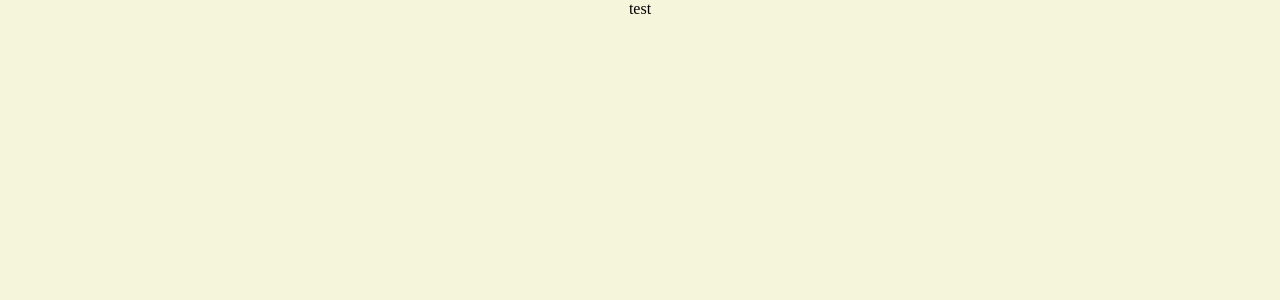
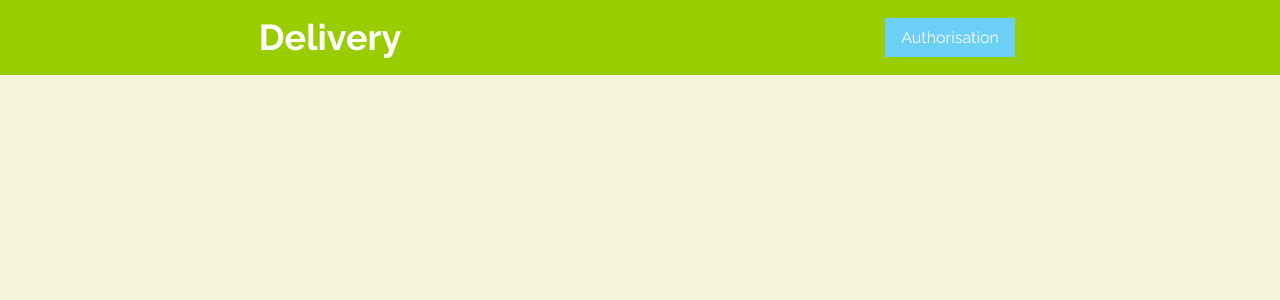
Before and after one commit to romanen003/Delivery, a React (Create React App) app: page /my-account in a window 1280 px wide. Shown: the top 300 px of the page. Built offline with nearby package versions, Linux system fonts and the light colour scheme.

Commit message:
add selectors and account-page

```diff
--- a/package.json
+++ b/package.json
@@ -21,6 +21,7 @@
     "react-scripts": "2.1.8",
     "redux": "^4.0.1",
     "redux-thunk": "^2.3.0",
+    "reselect": "^4.0.0",
     "typescript": "3.4.3"
   },
   "scripts": {
--- a/src/App.tsx
+++ b/src/App.tsx
@@ -1,6 +1,6 @@
 import React, {Component, Fragment} from 'react';
 import {Route, Switch} from "react-router";
-import {Home} from './layouts';
+import {Home, MyAccountPage} from './layouts';
 import {LoadingRoot, ModalRoot} from "./components";
 
 const test = () => (<div>test</div>);
@@ -11,7 +11,7 @@ export class App extends Component {
             <Fragment>
                 <Switch>
                     <Route exact path='/' component={Home} />
-                    <Route exact path='/my-account' component={test} />
+                    <Route exact path='/my-account' component={MyAccountPage} />
                 </Switch>
                 <ModalRoot />
                 <LoadingRoot />
--- a/src/components/header/header.tsx
+++ b/src/components/header/header.tsx
@@ -7,6 +7,7 @@ import {StoreTypes} from "../../store/store-types";
 import './header.scss';
 import {Account} from '../';
 import {AUTHORIZATION_MODAL_NAME} from "../authorization/constants";
+import {getAuthorizationStatus} from "../../store/authorization/selectors";
 
 
 const {Row, Col, Margin} = Grid;
@@ -18,8 +19,8 @@ interface Props {
     showModal?: (p: string) => void
 }
 
-@(connect((({authorization}: StoreTypes) => ({
-        authorization: authorization.authorization
+@(connect(((store: StoreTypes) => ({
+        authorization: getAuthorizationStatus(store)
     })), {
     showModal
 }) as any)
--- a/src/components/loading-root/loading-root.tsx
+++ b/src/components/loading-root/loading-root.tsx
@@ -2,13 +2,14 @@ import React, {Component, Fragment} from 'react';
 import {Loading, Overlay} from "../../elements";
 import {connect} from "react-redux";
 import {StoreTypes} from "../../store/store-types";
+import {getLoadingStatus} from "../../store/loading/selectors";
 
 interface Props {
     loading?: boolean
 }
 
-@(connect((state: StoreTypes) => ({
-    loading: state.loading.loading
+@(connect((store: StoreTypes) => ({
+    loading: getLoadingStatus(store)
 })) as any)
 export class LoadingRoot extends Component<Props> {
     render() {
@@ -25,7 +26,6 @@ export class LoadingRoot extends Component<Props> {
                     </div>
                 }
             </Fragment>
-
         );
     }
 }
--- a/src/elements/loading/pan/pan.scss
+++ b/src/elements/loading/pan/pan.scss
@@ -11,11 +11,11 @@ $loader-color: #FDD835;
         transform: rotate(0deg);
     }
     10% {
-        left: 0;
+        left: 0%;
         transform: rotate(0deg);
     }
     20% {
-        width: 0;
+        width: 0%;
         left: 20%;
     }
     30% {
@@ -84,6 +84,7 @@ $loader-color: #FDD835;
         width: 60%;
         height: 45%;
         border: 10px solid transparent;
+        border-bottom: 10px solid $loader-color;
         border-radius: 50%;
         animation: loader $timing infinite;
         animation-timing-function: linear;
--- a/src/layouts/index.ts
+++ b/src/layouts/index.ts
@@ -1 +1,2 @@
 export {Home} from './home-page';
+export {MyAccountPage} from './my-account-page';
--- /dev/null
+++ b/src/layouts/my-account-page.tsx
@@ -0,0 +1,14 @@
+import React, {Component} from 'react';
+import {LayoutHome} from "../elements";
+import {Header} from "../components";
+
+export class MyAccountPage extends Component {
+
+    render() {
+        return (
+            <LayoutHome
+                headerView={<Header/>}
+            />
+        );
+    }
+}
--- /dev/null
+++ b/src/store/authorization/selectors.ts
@@ -0,0 +1,9 @@
+import {createSelector} from "reselect";
+import {StoreTypes} from "../store-types";
+
+const getAuthorizationStore = (state: StoreTypes) => state.authorization;
+
+export const getAuthorizationStatus = createSelector(
+    getAuthorizationStore,
+    (getAuthorizationStore) => getAuthorizationStore.authorization
+);
--- /dev/null
+++ b/src/store/loading/selectors.ts
@@ -0,0 +1,9 @@
+import {createSelector} from "reselect";
+import {StoreTypes} from "../store-types";
+
+const getLoadingStore = (store: StoreTypes) => store.loading;
+
+export const getLoadingStatus = createSelector(
+    getLoadingStore,
+        getLoadingStore => getLoadingStore.loading
+);
```
Also changed, not shown: 1 other file (tests, documents, lock files or other folders).
